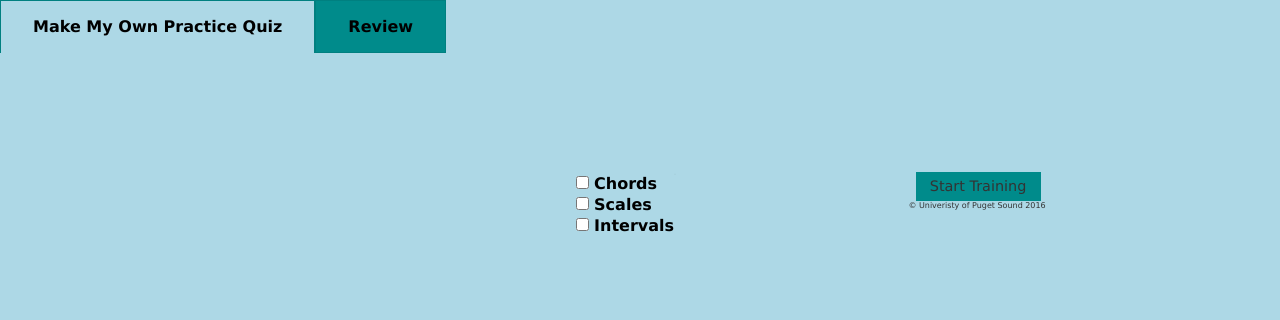
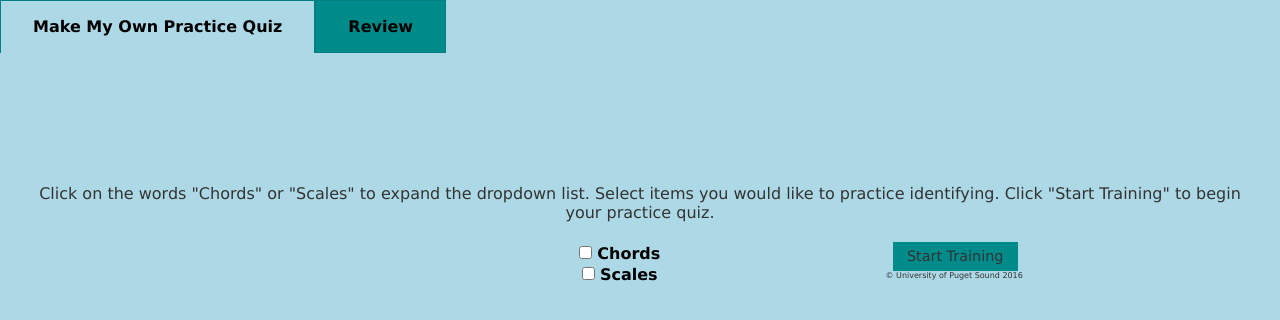
Before and after one commit to ihchen/Capstone, a PHP site: page / in a window 1280 px wide. Shown: the top 320 px of the page. Run offline with PHP 8.4, Linux system fonts and the light colour scheme.

Commit message:
rearraged items on index so everything can be seen at once.. need to fix again later.

```diff
--- a/index.php
+++ b/index.php
@@ -44,6 +44,10 @@ $thisPage = 'Make My Own Practice Quiz';
 </center> -->
 <body>
 
+	<div id = "instructions">
+		Click on the words "Chords" or "Scales" to expand the dropdown list. Select items you would like to practice identifying. Click "Start Training" to begin your practice quiz.
+	<div>
+
 <form name="selection" action="takeQuiz.php" onsubmit="return validateForm()" method="post">
 
 	<div id="checkboxcontainer">
@@ -57,8 +61,8 @@ $thisPage = 'Make My Own Practice Quiz';
 				<input type="checkbox" id="type1scale" onclick="checkBoxes('type1scale','type2scale')">
 				<a href="#scales" data-toggle="collapse" data-parent="#accordion">Scales</a><br/>
 				<!-- Interval -->
-				<input type="checkbox" id="type1interval" onclick="checkBoxes('type1interval','type2interval')">
-				<a href="#intervals" data-toggle="collapse" data-parent="#accordion">Intervals</a><br/>
+				<!-- <input type="checkbox" id="type1interval" onclick="checkBoxes('type1interval','type2interval')"> -->
+				<!-- <a href="#intervals" data-toggle="collapse" data-parent="#accordion">Intervals</a><br/> -->
 			</div>
 
 			<!-- Type2 Checkboxes -->
--- a/phpincludes/footer.php
+++ b/phpincludes/footer.php
@@ -1,5 +1,5 @@
 <div id="footer">
-  <p>&copy; Univeristy of Puget Sound 2016</p>
+  <p>&copy; University of Puget Sound 2016</p>
 </div>
 </body>
 </html>
--- a/scripts/data2.csv
+++ b/scripts/data2.csv
@@ -26,7 +26,7 @@ chord,Major 6/9,C E G A D,Test 2,Jazz
 chord,Minor 6/9,A C E Fx B,Test 2,Jazz
 chord,Major 9 (#5),C E Gx B D,Test 2,Jazz
 chord,Minor-Major 9,C Eb G B D,Test 2,Jazz
-chord,7 (sharp 9),C E G Bb Eb,Test 2,Jazz
+chord,7 (sharp 9),C E Gx Bb Eb,Test 2,Jazz
 chord,7 (flat 9),C E G Bb Db,Test 2,Jazz
 chord,7 (sharp 9/sharp 5),C E G Bb Dx ,Test 2,Jazz
 chord,7 (flat 9/sharp 5),C E Gx Bb Db,Test 2,Jazz
--- a/style/style2.css
+++ b/style/style2.css
@@ -16,6 +16,11 @@ body {
   margin-right: 0px;
   margin-bottom: 0px;
   margin-left: 0px;
+}
+
+#instructions {
+	margin: 2em;
+	text-align: center;
 }
 
 center {
```
